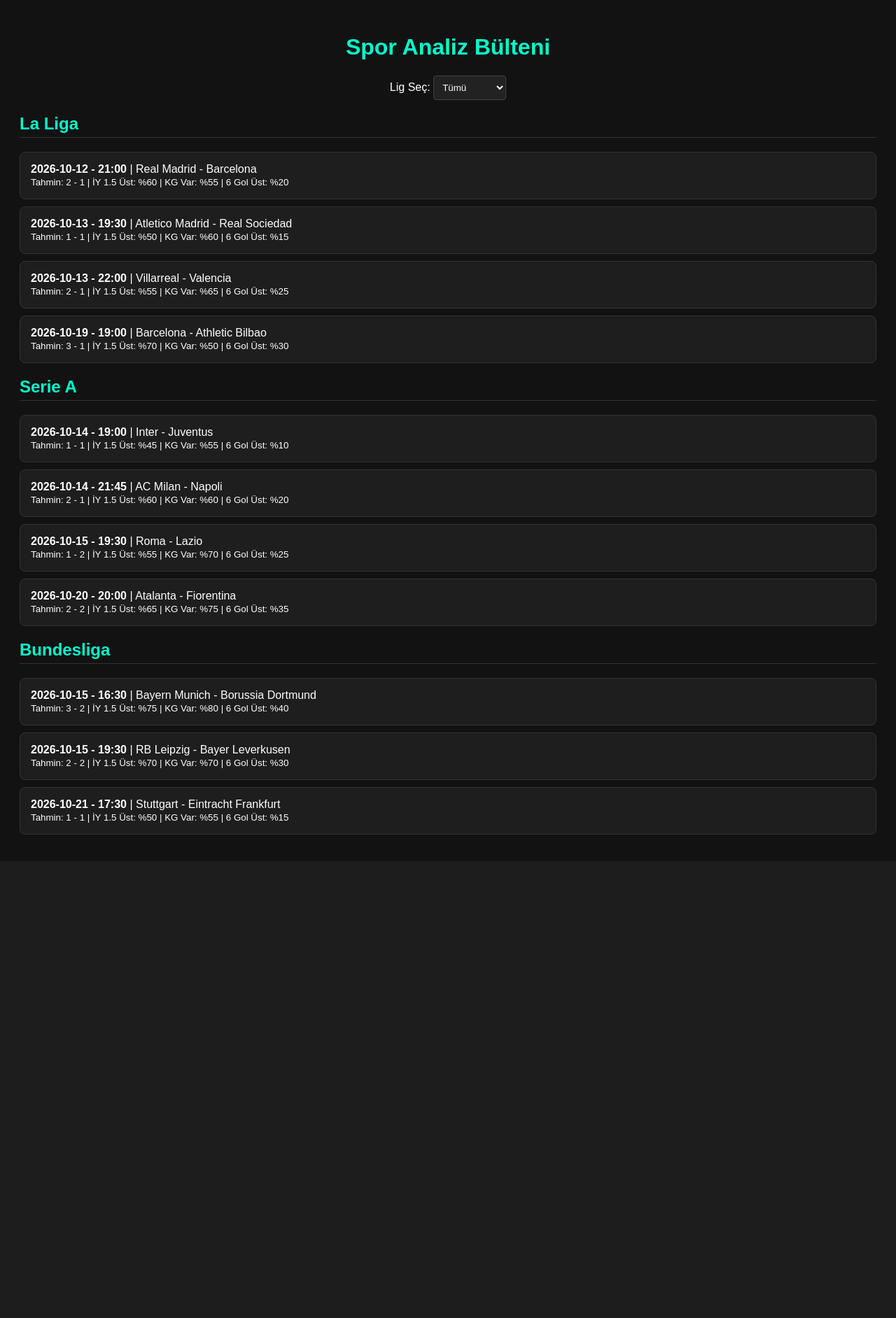
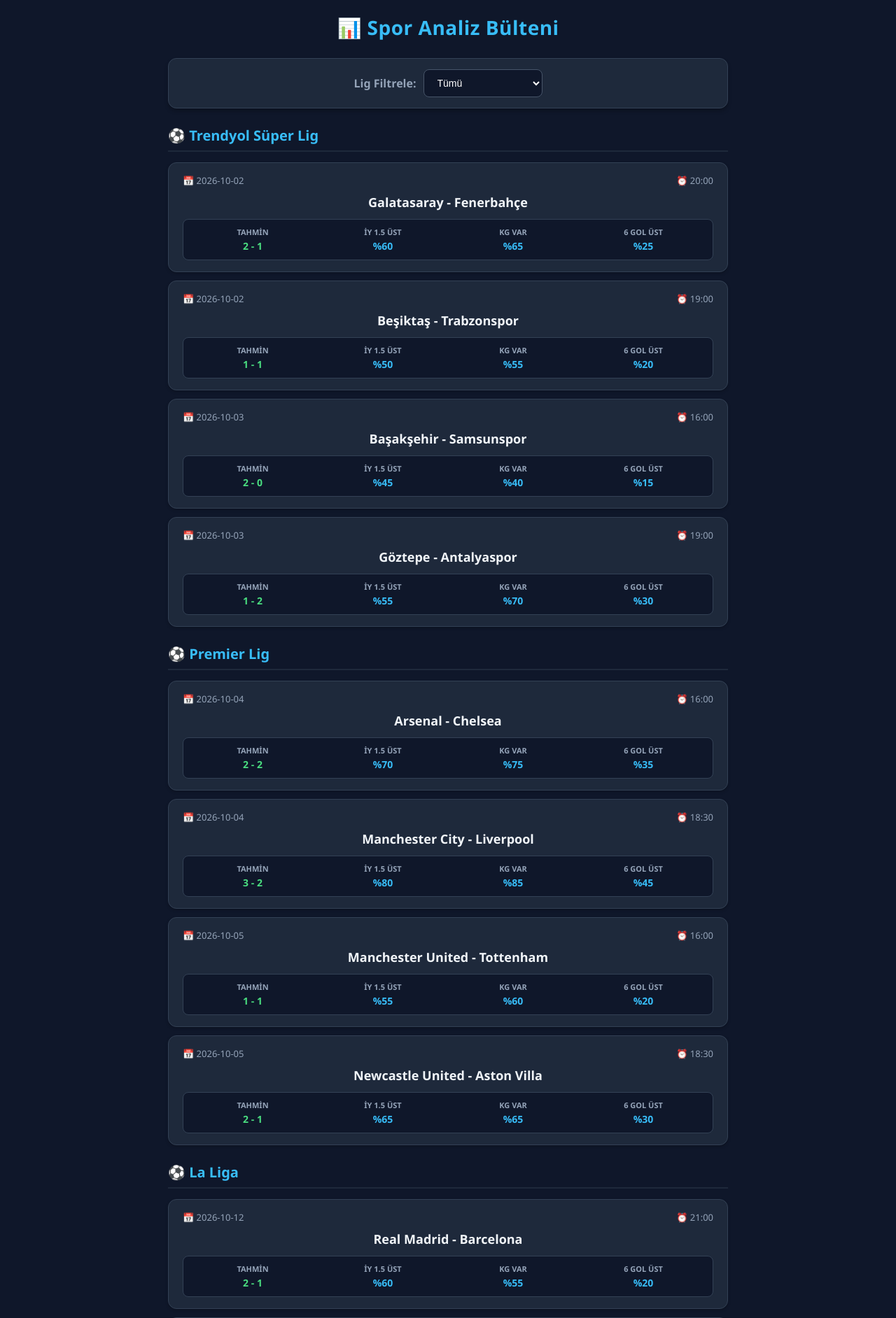
Before and after one commit to abaylimuhammed1666-cmyk/spor-analiz-pwa, a Flask app: page / in a window 1280 px wide. Shown: the top 1884 px of the page at 70% size. Before the commit the page ends 1193 px from the top, so only its background shows below. Run offline with Flask 3, Linux system fonts and the light colour scheme.

Commit message:
Bulten tasarimi ve mac listesi guncellendi

```diff
--- a/app.py
+++ b/app.py
@@ -3,6 +3,18 @@ from flask import Flask, render_template, request
 app = Flask(__name__)
 
 tum_maclar = [
+    # Trendyol Süper Lig
+    {"lig": "Trendyol Süper Lig", "tarih": "2026-10-02", "saat": "20:00", "mac": "Galatasaray - Fenerbahçe", "skor_tahmini": "2 - 1", "iy_1_5_ust": "%60", "kg_var": "%65", "alt_ust_6_gol": "%25"},
+    {"lig": "Trendyol Süper Lig", "tarih": "2026-10-02", "saat": "19:00", "mac": "Beşiktaş - Trabzonspor", "skor_tahmini": "1 - 1", "iy_1_5_ust": "%50", "kg_var": "%55", "alt_ust_6_gol": "%20"},
+    {"lig": "Trendyol Süper Lig", "tarih": "2026-10-03", "saat": "16:00", "mac": "Başakşehir - Samsunspor", "skor_tahmini": "2 - 0", "iy_1_5_ust": "%45", "kg_var": "%40", "alt_ust_6_gol": "%15"},
+    {"lig": "Trendyol Süper Lig", "tarih": "2026-10-03", "saat": "19:00", "mac": "Göztepe - Antalyaspor", "skor_tahmini": "1 - 2", "iy_1_5_ust": "%55", "kg_var": "%70", "alt_ust_6_gol": "%30"},
+
+    # Premier Lig
+    {"lig": "Premier Lig", "tarih": "2026-10-04", "saat": "16:00", "mac": "Arsenal - Chelsea", "skor_tahmini": "2 - 2", "iy_1_5_ust": "%70", "kg_var": "%75", "alt_ust_6_gol": "%35"},
+    {"lig": "Premier Lig", "tarih": "2026-10-04", "saat": "18:30", "mac": "Manchester City - Liverpool", "skor_tahmini": "3 - 2", "iy_1_5_ust": "%80", "kg_var": "%85", "alt_ust_6_gol": "%45"},
+    {"lig": "Premier Lig", "tarih": "2026-10-05", "saat": "16:00", "mac": "Manchester United - Tottenham", "skor_tahmini": "1 - 1", "iy_1_5_ust": "%55", "kg_var": "%60", "alt_ust_6_gol": "%20"},
+    {"lig": "Premier Lig", "tarih": "2026-10-05", "saat": "18:30", "mac": "Newcastle United - Aston Villa", "skor_tahmini": "2 - 1", "iy_1_5_ust": "%65", "kg_var": "%65", "alt_ust_6_gol": "%30"},
+
     # La Liga
     {"lig": "La Liga", "tarih": "2026-10-12", "saat": "21:00", "mac": "Real Madrid - Barcelona", "skor_tahmini": "2 - 1", "iy_1_5_ust": "%60", "kg_var": "%55", "alt_ust_6_gol": "%20"},
     {"lig": "La Liga", "tarih": "2026-10-13", "saat": "19:30", "mac": "Atletico Madrid - Real Sociedad", "skor_tahmini": "1 - 1", "iy_1_5_ust": "%50", "kg_var": "%60", "alt_ust_6_gol": "%15"},
--- a/templates/index.html
+++ b/templates/index.html
@@ -2,22 +2,44 @@
 <html lang="tr">
 <head>
     <meta charset="UTF-8">
+    <meta name="viewport" content="width=device-width, initial-scale=1.0">
     <title>Spor Analiz Bülteni</title>
     <style>
-        body { font-family: Arial, sans-serif; background: #121212; color: #fff; padding: 20px; }
-        h1 { text-align: center; color: #00ffcc; }
-        .filter-container { text-align: center; margin-bottom: 20px; }
-        select { padding: 8px; background: #222; color: #fff; border: 1px solid #444; border-radius: 4px; }
-        .match-card { background: #1e1e1e; padding: 15px; margin-bottom: 10px; border-radius: 8px; border: 1px solid #333; }
-        .league-title { color: #00ffcc; margin-top: 20px; border-bottom: 1px solid #333; padding-bottom: 5px; }
+        * { box-sizing: border-box; margin: 0; padding: 0; }
+        body { font-family: 'Segoe UI', Tahoma, Geneva, Verdana, sans-serif; background: #0f172a; color: #f8fafc; padding: 20px; }
+        .container { max-width: 800px; margin: 0 auto; }
+        h1 { text-align: center; color: #38bdf8; margin-bottom: 25px; font-size: 28px; font-weight: 700; letter-spacing: 0.5px; }
+
+        .filter-box { background: #1e293b; padding: 15px 20px; border-radius: 12px; display: flex; justify-content: center; align-items: center; gap: 15px; margin-bottom: 25px; box-shadow: 0 4px 6px -1px rgba(0,0,0,0.3); border: 1px solid #334155; }
+        .filter-box label { font-weight: 600; color: #94a3b8; }
+        select { padding: 10px 15px; background: #0f172a; color: #fff; border: 1px solid #475569; border-radius: 8px; font-size: 14px; outline: none; cursor: pointer; transition: 0.2s; }
+        select:hover { border-color: #38bdf8; }
+
+        .league-title { color: #38bdf8; margin: 25px 0 15px 0; font-size: 20px; border-bottom: 2px solid #1e293b; padding-bottom: 8px; display: flex; align-items: center; gap: 10px; }
+
+        .match-card { background: #1e293b; border-radius: 12px; padding: 16px 20px; margin-bottom: 12px; border: 1px solid #334155; box-shadow: 0 2px 4px rgba(0,0,0,0.2); transition: transform 0.2s, border-color 0.2s; }
+        .match-card:hover { border-color: #38bdf8; transform: translateY(-2px); }
+
+        .match-header { display: flex; justify-content: space-between; align-items: center; margin-bottom: 10px; font-size: 13px; color: #94a3b8; font-weight: 500; }
+        .match-teams { font-size: 18px; font-weight: 700; color: #f1f5f9; margin-bottom: 12px; text-align: center; }
+
+        .stats-grid { display: grid; grid-template-columns: repeat(4, 1fr); gap: 8px; text-align: center; background: #0f172a; padding: 10px; border-radius: 8px; border: 1px solid #334155; }
+        .stat-item { display: flex; flex-direction: column; }
+        .stat-label { font-size: 11px; color: #94a3b8; margin-bottom: 3px; text-transform: uppercase; font-weight: 600; }
+        .stat-value { font-size: 14px; color: #38bdf8; font-weight: 700; }
+
+        @media (max-width: 600px) {
+            .stats-grid { grid-template-columns: repeat(2, 1fr); gap: 10px; }
+        }
     </style>
 </head>
 <body>
-    <h1>Spor Analiz Bülteni</h1>
+    <div class="container">
+        <h1>📊 Spor Analiz Bülteni</h1>
 
-    <div class="filter-container">
-        <form method="GET">
-            <label>Lig Seç: </label>
+        <div class="filter-box">
+            <form method="GET" style="display: flex; align-items: center; gap: 10px;">
+                <label>Lig Filtrele:</label>
                 <select name="lig" onchange="this.form.submit()">
                     {% for l in ligler %}
                         <option value="{{ l }}" {% if l == secilen_lig %}selected{% endif %}>{{ l }}</option>
@@ -27,13 +49,35 @@
         </div>
 
         {% for lig, maclar in lig_gruplari.items() %}
-        <h2 class="league-title">{{ lig }}</h2>
+            <h2 class="league-title">⚽ {{ lig }}</h2>
             {% for m in maclar %}
                 <div class="match-card">
-                <strong>{{ m.tarih }} - {{ m.saat }}</strong> | {{ m.mac }}<br>
-                <small>Tahmin: {{ m.skor_tahmini }} | İY 1.5 Üst: {{ m.iy_1_5_ust }} | KG Var: {{ m.kg_var }} | 6 Gol Üst: {{ m.alt_ust_6_gol }}</small>
+                    <div class="match-header">
+                        <span>📅 {{ m.tarih }}</span>
+                        <span>⏰ {{ m.saat }}</span>
+                    </div>
+                    <div class="match-teams">{{ m.mac }}</div>
+                    <div class="stats-grid">
+                        <div class="stat-item">
+                            <span class="stat-label">Tahmin</span>
+                            <span class="stat-value" style="color: #4ade80;">{{ m.skor_tahmini }}</span>
+                        </div>
+                        <div class="stat-item">
+                            <span class="stat-label">İY 1.5 Üst</span>
+                            <span class="stat-value">{{ m.iy_1_5_ust }}</span>
+                        </div>
+                        <div class="stat-item">
+                            <span class="stat-label">KG Var</span>
+                            <span class="stat-value">{{ m.kg_var }}</span>
+                        </div>
+                        <div class="stat-item">
+                            <span class="stat-label">6 Gol Üst</span>
+                            <span class="stat-value">{{ m.alt_ust_6_gol }}</span>
+                        </div>
+                    </div>
                 </div>
             {% endfor %}
         {% endfor %}
+    </div>
 </body>
 </html>
```
Lines whose indentation alone changed are shown as unchanged.
